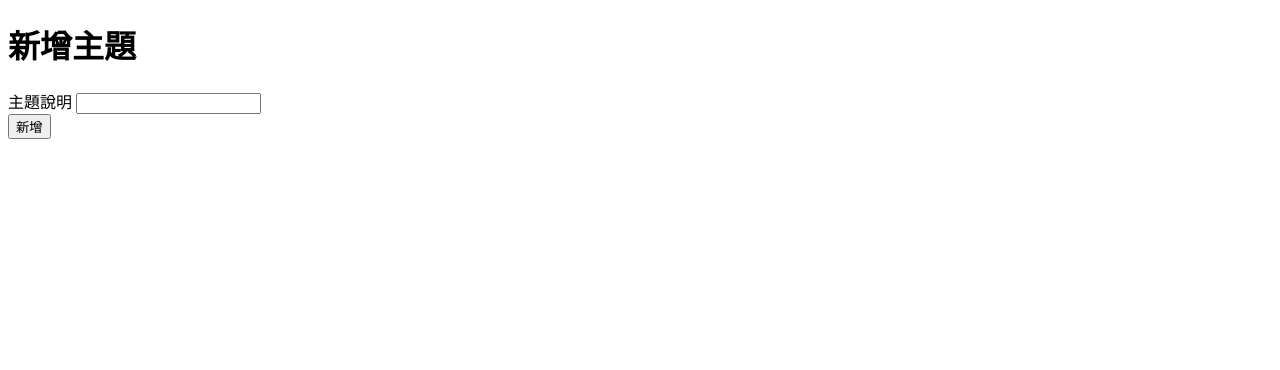
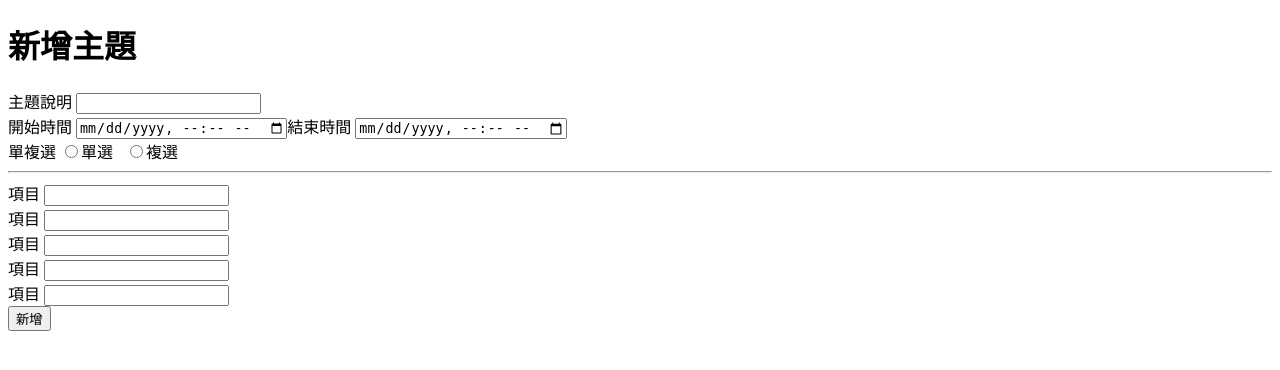
Before and after one commit to Cerry0524/SQL-PHP-Vote, a PHP site: page /back/add_vote.php in a window 1280 px wide. Shown: the top 370 px of the page. Run offline with PHP 8.4, Linux system fonts and the light colour scheme.

Commit message:
建立表格待完成

```diff
--- a/back/add_vote.php
+++ b/back/add_vote.php
@@ -5,17 +5,56 @@
     <meta http-equiv="X-UA-Compatible" content="IE=edge">
     <meta name="viewport" content="width=device-width, initial-scale=1.0">
     <title>新增主題</title>
+    <link rel="stylesheet" href="..\css\style.css">
 </head>
 <body>
+    <main>
         <h1>新增主題</h1>
         <form action="../api/add_vote.php" method="post">
         <div>
             <label for="subject">主題說明</label>
             <input type="text" name="subjuect" id="subject">
         </div>
+        <div class="time-set">
+            <div class="time-item">
+                <label for="open_time">開始時間</label>
+                <input type="datetime-local" name="open_time" id="open_time">
+            </div>
+            <div class="time-item">
+                <label for="close_time">結束時間</label>
+                <input type="datetime-local" name="close_time" id="close_time">
+            </div>
+        </div>
+        <div>
+            <label for="type">單複選</label>
+            <input type="radio" name="type" value="1">單選&nbsp;&nbsp;
+            <input type="radio" name="type" value="2">複選
+        </div>
+        <hr>
+        <div>
+            <label for="description">項目</label>
+            <input type="text" name="description[]" class="description-input">
+        </div>
+        <div>
+            <label for="description">項目</label>
+            <input type="text" name="description[]" class="description-input">
+        </div>
+        <div>
+            <label for="description">項目</label>
+            <input type="text" name="description[]" class="description-input">
+        </div>
+        <div>
+            <label for="description">項目</label>
+            <input type="text" name="description[]" class="description-input">
+        </div>
+        <div>
+            <label for="description">項目</label>
+            <input type="text" name="description[]" class="description-input">
+        </div>
         <div>
             <input type="submit" value="新增">
         </div>
         </form>
+    </main>
 </body>
 </html>
--- a/css/style.css
+++ b/css/style.css
@@ -0,0 +1,5 @@
+.time-set{
+    display:flex;
+    width: 70%;
+    min-width: 615px;
+}
```
Also changed, not shown: api/add_vote.php (+39 -0 lines). Lines whose indentation alone changed are shown as unchanged.
